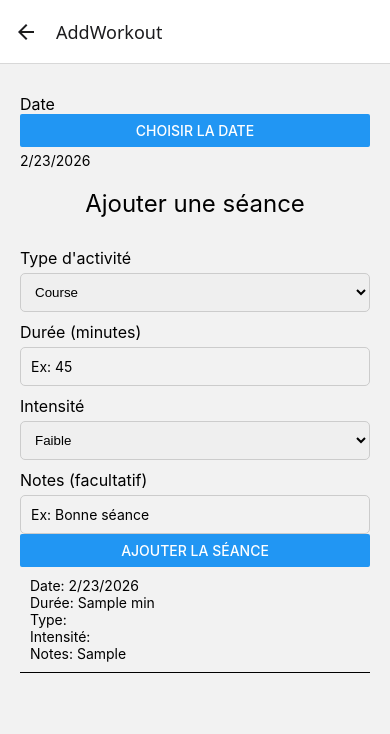
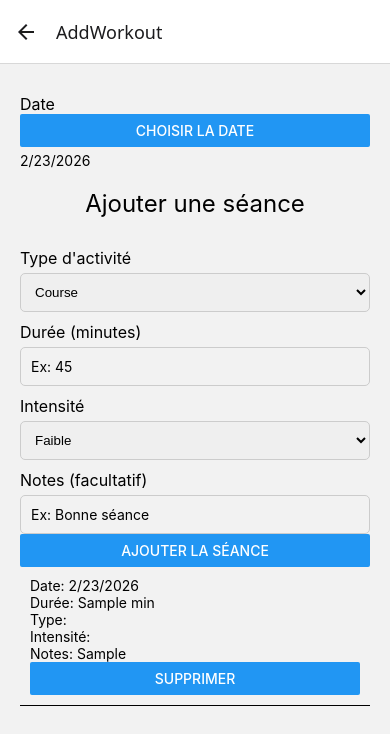
Before and after one commit to fouadlamrini/HealthSphere-, a React Native app: screen /AddWorkout in a window 390 px wide. Both pictures are taken after typing "Sample", "Sample" into the empty fields and a click on the button "AJOUTER LA SÉANCE". Shown: the top 734 px of the page. Built offline with nearby package versions, Linux system fonts and the light colour scheme.

Commit message:
feat:ajoute fonction de supprimer seance

```diff
--- a/src/screens/AddWorkoutScreen.jsx
+++ b/src/screens/AddWorkoutScreen.jsx
@@ -20,7 +20,10 @@ export default function AddWorkoutScreen() {
       date,
       notes,
     };
-
+    const deleteSeance = (id) => {
+      const updatedSeance = seance.filter((item) => item.id !== id);
+      setSeance(updatedSeance);
+    };
     setSeance([...seance, newSeance]);
     console.log([...seance, newSeance]);
     // reset form
@@ -119,6 +122,8 @@ export default function AddWorkoutScreen() {
             <Text>Type: {item.type}</Text>
             <Text>Intensité: {item.intensity}</Text>
             <Text>Notes: {item.notes}</Text>
+
+            <Button title="Supprimer" onPress={() => deleteSeance(item.id)} />
           </View>
         )}
       />
```
